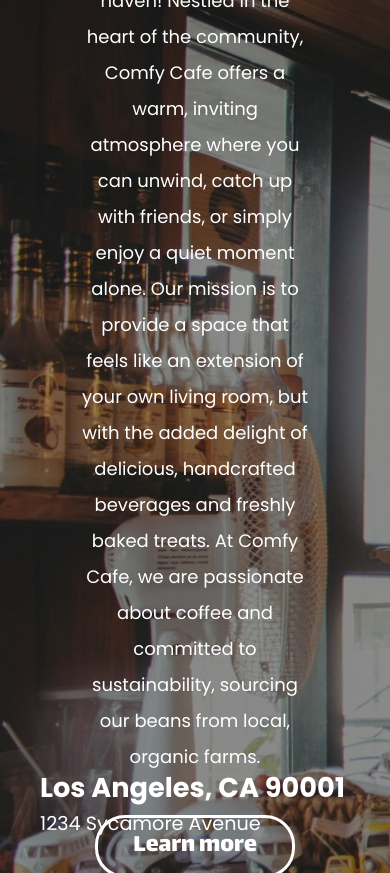
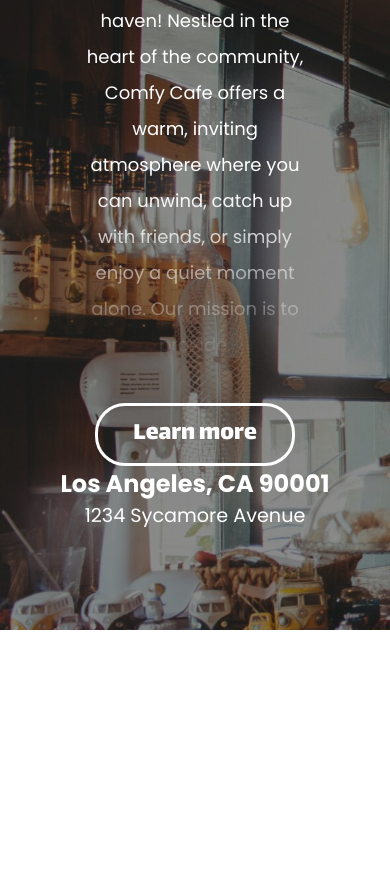
Before and after one commit to Mich-Tapawan/CC-LandingPage, a plain HTML site: page index.html in a window 390 px wide. Shown: the part 3047-3920 px from the top of the page. After the commit the page ends 3677 px from the top, so only its background shows below. Drawn offline with Linux system fonts and the light colour scheme; a web font is replaced by a local one.

Commit message:
Created text content reducing effect in about us for smaller devices

```diff
--- a/src/index.css
+++ b/src/index.css
@@ -683,6 +683,17 @@
         width: 45%;
         padding: 10px;
     }
+
+    .sec4 img{
+        display: none;
+    }
+
+    .aboutus-loc{
+        position: relative;
+        text-align: center;
+        left: 0;
+        bottom: 0;
+    }
 }
 
 @media (max-width: 840px){
@@ -784,6 +795,9 @@
         font-size: 2rem;
     }
 
+    .aboutus-text p{
+        -webkit-mask-image: linear-gradient(180deg, #000 60%, transparent);
+    }
 }
 
 @media (max-width: 600px){
@@ -857,8 +871,19 @@
     #pie{
         padding-right: 20px;
     }
+
+    .sec4{
+        padding-bottom: 100px;
+    }
+
+    .sec4 h4{
+        margin-bottom: 20px;
+    }
+
+    .aboutus-loc strong{
+        font-size: 1.5rem;
+    }
 }
-
 /*
 .sec5{
     width: 100%;
--- a/src/index.js
+++ b/src/index.js
@@ -87,9 +87,29 @@
         donut.style.display = 'block';
     }
 
+    // Managing the text content to avoid overflow
+    function aboutUsContent(){
+        var screenWidth = window.innerWidth;
+        var aboutUsText= document.querySelector('.aboutus-text p');
+
+        if(screenWidth > 840){
+            aboutUsText.innerHTML = 'Welcome to Comfy Cafe, your cozy neighborhood haven! Nestled in the heart of the community, Comfy Cafe offers a warm, inviting atmosphere where you can unwind, catch up with friends, or simply enjoy a quiet moment alone. Our mission is to provide a space that feels like an extension of your own living room, but with the added delight of delicious, handcrafted beverages and freshly baked treats. At Comfy Cafe, we are passionate about coffee and committed to sustainability, sourcing our beans from local, organic farms.';
+        }
+        else if(screenWidth > 700){
+            aboutUsText.innerHTML = 'Welcome to Comfy Cafe, your cozy neighborhood haven! Nestled in the heart of the community, Comfy Cafe offers a warm, inviting atmosphere where you can unwind, catch up with friends, or simply enjoy a quiet moment alone. Our mission is to provide a space that feels like an extension of your own living room, but with the added delight of delicious, handcrafted beverages and freshly baked treats.'
+        }
+        else{
+            aboutUsText.innerHTML = 'Welcome to Comfy Cafe, your cozy neighborhood haven! Nestled in the heart of the community, Comfy Cafe offers a warm, inviting atmosphere where you can unwind, catch up with friends, or simply enjoy a quiet moment alone. Our mission is to provide.'
+        }
+    }
+
+    aboutUsContent();
+
     window.addEventListener('resize', ()=>{
-        // Appropriate displaying and hiding of navbar during screen width resizing
+        // Rechecking of triggers once screen width resized
         var screenWidth = window.innerWidth;
+
+        aboutUsContent();
 
         if (screenWidth > 1095){
             navLinks.style.display = 'flex';
```
